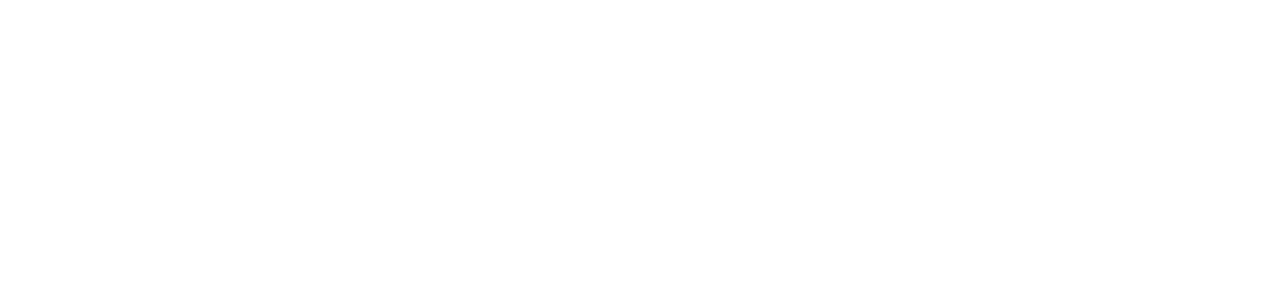
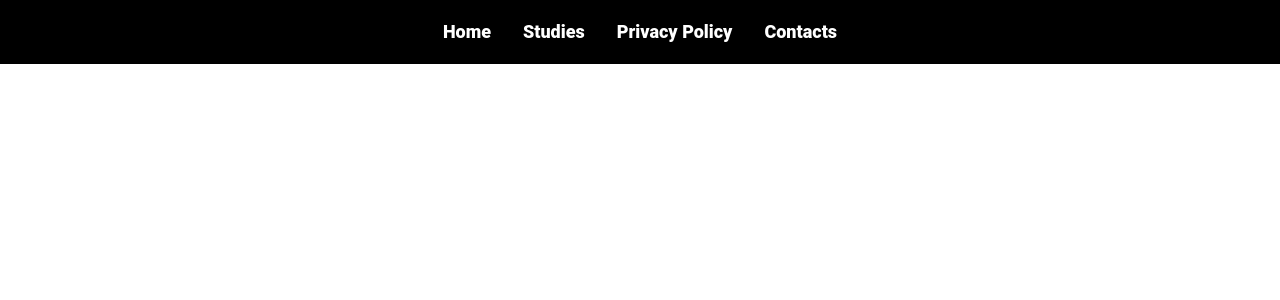
Before and after one commit to ekarazas/mipsas, a React (Create React App) app: page /studies in a window 1280 px wide. Shown: the top 300 px of the page. Built offline with nearby package versions, Linux system fonts and the light colour scheme.

Commit message:
some changes on header, created studies page index file

```diff
--- a/src/App.tsx
+++ b/src/App.tsx
@@ -3,12 +3,14 @@
 
 import { MainHeader } from "layout/headers/MainHeader";
 import Home from "./pages/Home";
+import Studies from "pages/Studies";
 
 const App: React.FC = () => {
   return (
     <Router>
       <MainHeader />
       <Route exact path="/" component={Home}></Route>
+      <Route exact path="/studies" component={Studies}></Route>
     </Router>
   );
 };
--- a/src/layout/headers/MainHeader.tsx
+++ b/src/layout/headers/MainHeader.tsx
@@ -1,6 +1,6 @@
 import React, { useState } from "react";
 import styled from "styled-components";
-import { NavLink } from "react-router-dom";
+import { NavLink, useLocation } from "react-router-dom";
 import burger_menu from "assets/icons/burger_menu.svg";
 import close_button from "assets/icons/close_button.svg";
 
@@ -12,10 +12,12 @@
   const { isMobile } = useQuery();
   const [menuOpen, toggleMenu] = useState(false);
 
+  const location = useLocation().pathname;
+
   const showMenu = () => toggleMenu(!menuOpen);
 
   return (
-    <NavSection width="100%">
+    <NavSection location={location} width="100%">
       <FlexWrapperStyled
         justifyContent={isMobile ? "end" : "center"}
         alignItems="center"
@@ -40,16 +42,16 @@
             alignItems="center"
             padding={isMobile ? "0 2rem 0 0" : ""}
           >
-            <StyledLink to="/">
+            <StyledLink to="/" onClick={showMenu}>
               <NavItem>Home</NavItem>
             </StyledLink>
-            <StyledLink to="/">
+            <StyledLink to="/studies" onClick={showMenu}>
               <NavItem>Studies</NavItem>
             </StyledLink>
-            <StyledLink to="/">
+            <StyledLink to="/" onClick={showMenu}>
               <NavItem>Privacy Policy</NavItem>
             </StyledLink>
-            <StyledLink to="/">
+            <StyledLink to="/" onClick={showMenu}>
               <NavItem>Contacts</NavItem>
             </StyledLink>
           </FlexWrapper>
@@ -59,8 +61,8 @@
   );
 };
 
-const NavSection = styled(Box)`
-  background: transparent;
+const NavSection = styled(Box)<{ location?: string }>`
+  background: ${({ location }) => (location !== "/" ? black : "transparent")};
   height: 4rem;
   position: absolute;
 `;
@@ -90,15 +92,17 @@
 
 const NavItem = styled(Paragraph)`
   color: ${white};
+  font-weight: 900;
 
   @media ${mobile} {
     font-size: 1.4rem;
-    font-weight: 900;
+
   }
 `;
 
 const StyledLink = styled(NavLink)`
   text-decoration: none;
+  text-align: center;
 
   &:not(:first-child) {
     margin-left: 2rem;
--- a/src/pages/Home/sections/Welcome.tsx
+++ b/src/pages/Home/sections/Welcome.tsx
@@ -17,7 +17,7 @@
           come
         </H1>
         <PrimaryButton>
-          <StyledLink to="/">Get Started</StyledLink>
+          <StyledLink to="/studies">Get Started</StyledLink>
         </PrimaryButton>
       </FlexWrapper>
     </FlexWrapperStyled>
--- /dev/null
+++ b/src/pages/Studies/index.tsx
@@ -0,0 +1,7 @@
+import React from "react";
+
+const Studies: React.FC = () => {
+  return <></>;
+};
+
+export default Studies;
```
